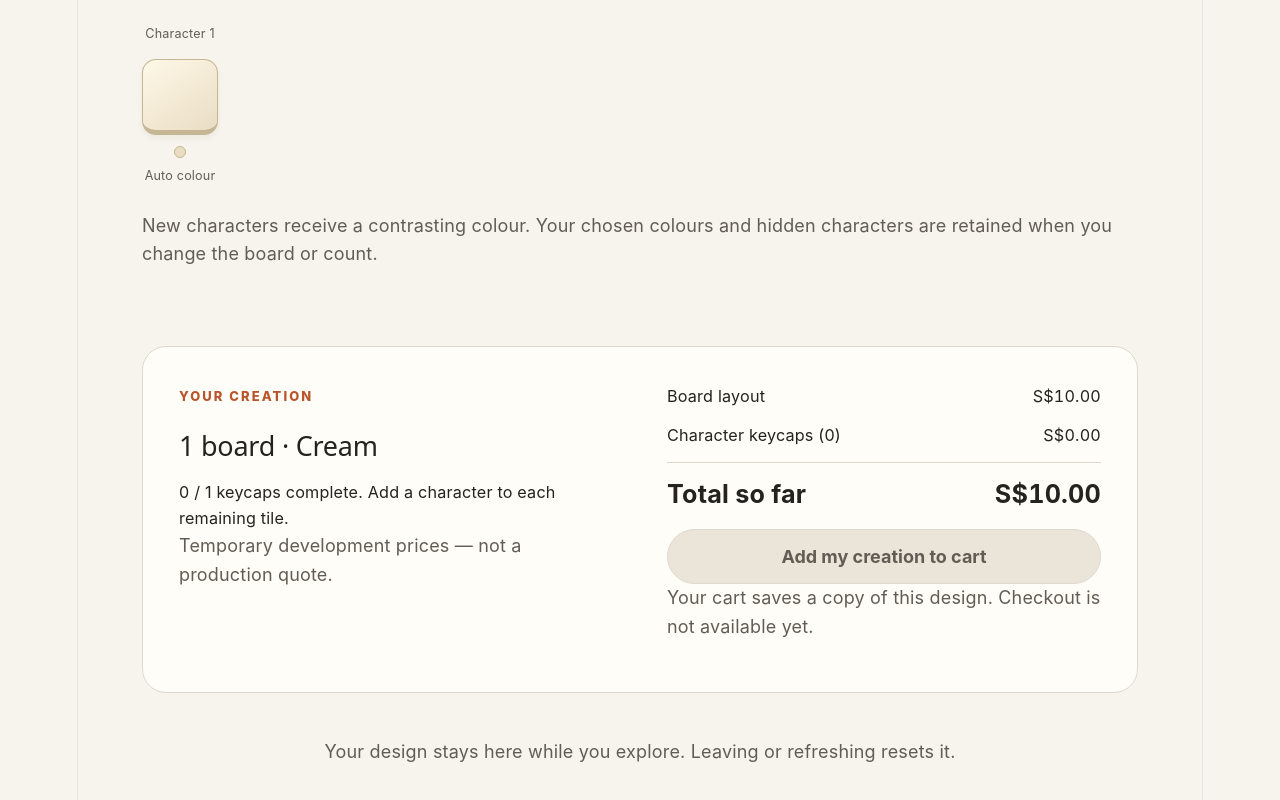
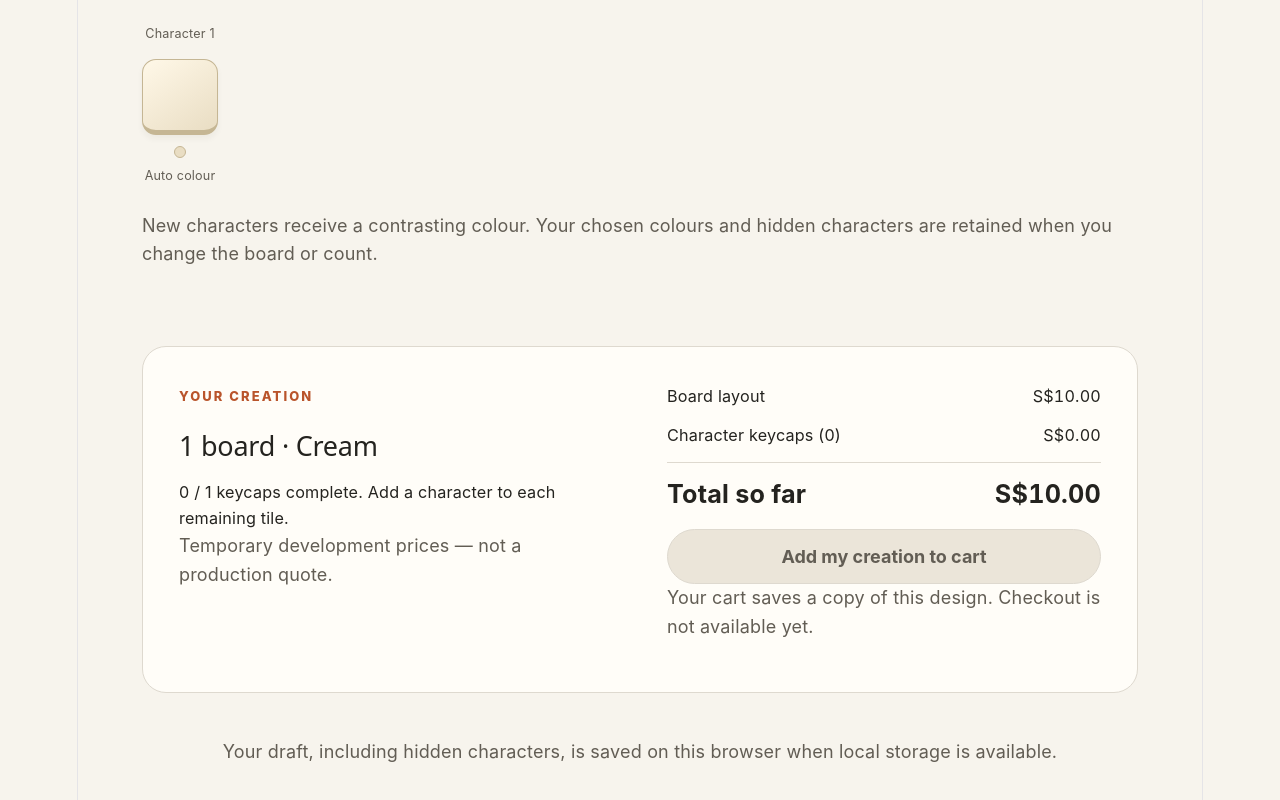
Before and after one commit to jyqyy2/beanforge3d, a React (Vite) app: page /studio/keycaps in a window 1280 px wide. Shown: the part 1167-1967 px from the top of the page. Built offline with nearby package versions, Linux system fonts and the light colour scheme.

Commit message:
add custom cart previews editing and persistent studio drafts

```diff
--- a/src/context/cartContextValue.ts
+++ b/src/context/cartContextValue.ts
@@ -1,9 +1,11 @@
 import { createContext } from 'react'
 import type { CartItem } from '../types/cart'
+import type { KeycapConfiguration } from '../types/keycap'
 
 export type CartContextType = {
   cartItems: CartItem[]
   addToCart: (item: CartItem) => void
+  updateCartDesign: (identity: string, configuration: KeycapConfiguration) => boolean
   removeFromCart: (itemIndex: number) => void
   updateCartItemQuantity: (
     itemIndex: number,
--- a/src/pages/KeycapColours.css
+++ b/src/pages/KeycapColours.css
@@ -87,6 +87,12 @@
 .character-palette { padding: 1rem; border: 1px solid var(--line); border-radius: 18px; background: var(--paper); max-width: 600px; }
 .character-palette p { margin-bottom: 0.75rem; font-size: 0.9rem; }
 .studio-swatch[data-colour="Blue"] { background: #9fc7e7; }
+.keycap-preview-compact { margin-block: 1rem; padding: 0.75rem; border-radius: 16px; }
+.keycap-preview-compact .keycap-strip { min-height: 100px; --board-gap: 5px; padding-inline: 8px; }
+.keycap-preview-compact .keycap-object { flex-basis: 46px; }
+.keycap-preview-compact .keycap-object small { display: none; }
+.keycap-preview-compact .keycap-sketch { font-size: clamp(0.6rem, 1.5vw, 1rem); border-bottom-width: 3px; }
+.keycap-preview-compact > p { font-size: 0.8rem; overflow-wrap: anywhere; line-height: 1.6; }
 @media (max-width: 850px) {
   .studio-characters { grid-template-columns: repeat(4, minmax(0, 76px)); }
 }
--- a/src/pages/KeycapStudioPage.tsx
+++ b/src/pages/KeycapStudioPage.tsx
@@ -1,30 +1,59 @@
-import { useState } from 'react'
-import { Link } from 'react-router-dom'
+import { useEffect, useState } from 'react'
+import { Link, useNavigate, useSearchParams } from 'react-router-dom'
 import { getCharacterColours, getCustomKeycapPricing, getProductBySlug } from '../data/catalogue'
 import KeycapPreview from '../components/KeycapPreview'
 import type { KeycapConfiguration } from '../types/keycap'
 import { calculateKeycapPrice } from '../utils/keycapPricing'
 import { useCart } from '../context/useCart'
-import './KeycapStudioPage.css'
-import './KeycapColours.css'
+import { cartItemIdentity } from '../utils/cartIdentity'
+import { keycapDraftStorageKey, readKeycapDraft } from '../utils/keycapDraft'
 
 const money = (minor: number) => `S$${(minor / 100).toFixed(2)}`
 
 export default function KeycapStudioPage() {
-  const { addToCart } = useCart()
+  const [searchParams] = useSearchParams()
+  const { cartItems } = useCart()
+  const editIdentity = searchParams.get('edit')
+  const cartItem = editIdentity === null ? undefined : cartItems.find((item) => item.configuration && cartItemIdentity(item) === editIdentity)
+  if (editIdentity !== null && !cartItem) return <main className="keycap-studio">
+    <h1>This design is no longer in your cart.</h1>
+    <p>It may have been removed or changed. Your other designs are safe.</p>
+    <Link to="/cart" className="back-link">Return to cart</Link>
+    <p><Link to="/studio/keycaps">Open your studio draft</Link></p>
+  </main>
+  return <KeycapStudioEditor key={editIdentity ?? 'draft'} editIdentity={editIdentity} savedConfiguration={cartItem?.configuration} />
+}
+
+function KeycapStudioEditor({ editIdentity, savedConfiguration }: { editIdentity: string | null; savedConfiguration?: KeycapConfiguration }) {
+  const { addToCart, updateCartDesign } = useCart()
+  const navigate = useNavigate()
   const colours = getProductBySlug('bean-keycap')?.colours ?? []
   const pricing = getCustomKeycapPricing()
-  const [count, setCount] = useState(1)
-  const [colour, setColour] = useState(colours[0] ?? '')
-  const [characters, setCharacters] = useState<KeycapConfiguration['characters']>(() => Array.from({ length: 8 }, () => ({ character: '', colour: '' })))
+  const [draft] = useState(() => editIdentity === null ? readKeycapDraft() : null)
+  const [count, setCount] = useState(savedConfiguration?.characters.length ?? draft?.count ?? 1)
+  const [colour, setColour] = useState(savedConfiguration?.boardColour ?? draft?.configuration.boardColour ?? colours[0] ?? '')
+  const [characters, setCharacters] = useState<KeycapConfiguration['characters']>(() => Array.from({ length: 8 }, (_, index) => ({ ...(savedConfiguration?.characters[index] ?? draft?.configuration.characters[index] ?? { character: '', colour: '' }) })))
   const [activeIndex, setActiveIndex] = useState<number | null>(null)
   const [message, setMessage] = useState('')
+  useEffect(() => {
+    if (editIdentity !== null) return
+    try {
+      localStorage.setItem(keycapDraftStorageKey, JSON.stringify({ version: 1, count, configuration: { schemaVersion: 3, boardColour: colour, characters } }))
+    } catch {
+      return
+    }
+  }, [editIdentity, count, colour, characters])
   const configuration: KeycapConfiguration = { schemaVersion: 3, boardColour: colour, characters: characters.slice(0, count) }
   const characterColours = getCharacterColours()
   const selectedIndex = activeIndex !== null && activeIndex < count ? activeIndex : null
   const quote = calculateKeycapPrice(configuration, pricing)
   const addCreation = () => {
     if (!quote.complete || quote.totalMinor === null) return
+    if (editIdentity !== null) {
+      if (updateCartDesign(editIdentity, configuration)) navigate('/cart')
+      else setMessage('This design could not be updated. Please return to your cart and try again.')
+      return
+    }
     addToCart({
       productSlug: 'custom-keycaps',
       name: `Custom keycaps · ${configuration.characters.map(({ character }) => character).join('')}`,
@@ -41,8 +70,8 @@ export default function KeycapStudioPage() {
     setMessage('')
   }
   return <main className="keycap-studio" data-colour={colour}>
-    <Link to="/#custom" className="back-link">← Back to the shop</Link>
-    <header className="studio-heading"><p className="eyebrow">THE BEANFORGE KEYCAP STUDIO</p><h1>Build your own.</h1><p>Your name. Your lucky number. Your little daily reminder.</p></header>
+    <Link to={editIdentity === null ? '/#custom' : '/cart'} className="back-link">{editIdentity === null ? '← Back to the shop' : '← Cancel and return to cart'}</Link>
+    <header className="studio-heading"><p className="eyebrow">THE BEANFORGE KEYCAP STUDIO</p><h1>{editIdentity === null ? 'Build your own.' : 'Refine your creation.'}</h1><p>{editIdentity === null ? 'Your name. Your lucky number. Your little daily reminder.' : 'Changes apply to every copy in this cart row when you save. Matching designs combine quantities.'}</p></header>
     <div className="studio-layout">
       <KeycapPreview configuration={configuration} activeIndex={activeIndex} />
       <section className="studio-options" aria-label="Design your keycaps">
@@ -86,8 +115,8 @@ export default function KeycapStudioPage() {
           <p className="studio-note">New characters receive a contrasting colour. Your chosen colours and hidden characters are retained when you change the board or count.</p>
         </fieldset>
       </section>
-      <section className="studio-purchase" aria-label="Your creation price"><div><p className="eyebrow">YOUR CREATION</p><h2>{count} {count === 1 ? 'board' : 'boards'} · {colour}</h2><p id="studio-completion" role="status">{quote.completed} / {count} keycaps complete. {quote.complete ? '✓ Ready to add to cart.' : 'Add a character to each remaining tile.'}</p><p className="studio-note">Temporary development prices — not a production quote.</p></div><div className="studio-price-action"><dl><div><dt>Board layout</dt><dd>{quote.boardMinor === null ? 'Unavailable' : money(quote.boardMinor)}</dd></div><div><dt>Character keycaps ({quote.completed})</dt><dd>{money(quote.charactersMinor)}</dd></div><div className="studio-total"><dt>{quote.complete ? 'Total' : 'Total so far'}</dt><dd>{quote.totalMinor === null ? 'Unavailable' : money(quote.totalMinor)}</dd></div></dl><button type="button" className="studio-add" disabled={!quote.complete} aria-describedby="studio-completion studio-cart-note" onClick={addCreation}>Add my creation to cart</button><p id="studio-cart-note" className="studio-note">Your cart saves a copy of this design. Checkout is not available yet.</p><p role="status" className="studio-action-message">{message}</p>{message && <Link to="/cart" className="back-link">View cart →</Link>}</div></section>
-      <p className="studio-session-note">Your design stays here while you explore. Leaving or refreshing resets it.</p>
+      <section className="studio-purchase" aria-label="Your creation price"><div><p className="eyebrow">YOUR CREATION</p><h2>{count} {count === 1 ? 'board' : 'boards'} · {colour}</h2><p id="studio-completion" role="status">{quote.completed} / {count} keycaps complete. {quote.complete ? '✓ Ready to save to cart.' : 'Add a character to each remaining tile.'}</p><p className="studio-note">Temporary development prices — not a production quote.</p></div><div className="studio-price-action"><dl><div><dt>Board layout</dt><dd>{quote.boardMinor === null ? 'Unavailable' : money(quote.boardMinor)}</dd></div><div><dt>Character keycaps ({quote.completed})</dt><dd>{money(quote.charactersMinor)}</dd></div><div className="studio-total"><dt>{quote.complete ? 'Total' : 'Total so far'}</dt><dd>{quote.totalMinor === null ? 'Unavailable' : money(quote.totalMinor)}</dd></div></dl><button type="button" className="studio-add" disabled={!quote.complete} aria-describedby="studio-completion studio-cart-note" onClick={addCreation}>{editIdentity === null ? 'Add my creation to cart' : 'Save changes to cart'}</button><p id="studio-cart-note" className="studio-note">Your cart saves a copy of this design. Checkout is not available yet.</p><p role="status" className="studio-action-message">{message}</p>{message && <Link to="/cart" className="back-link">View cart →</Link>}</div></section>
+      <p className="studio-session-note">{editIdentity === null ? 'Your draft, including hidden characters, is saved on this browser when local storage is available.' : 'Unsaved cart edits reset when you leave or refresh. Your separate studio draft is not changed.'}</p>
     </div>
   </main>
 }
--- a/src/utils/cartIdentity.ts
+++ b/src/utils/cartIdentity.ts
@@ -2,7 +2,7 @@ import type { CartItem } from '../types/cart'
 import type { KeycapConfiguration } from '../types/keycap'
 import { getCharacterColours, getProductBySlug } from '../data/catalogue'
 
-export function isKeycapConfiguration(value: unknown): value is KeycapConfiguration {
+export function isKeycapConfiguration(value: unknown, allowIncomplete = false): value is KeycapConfiguration {
   if (!value || typeof value !== 'object') return false
   const config = value as Partial<KeycapConfiguration>
   return config.schemaVersion === 3 &&
@@ -10,8 +10,10 @@ export function isKeycapConfiguration(value: unknown): value is KeycapConfigurat
     (getProductBySlug('bean-keycap')?.colours ?? []).includes(config.boardColour) &&
     Array.isArray(config.characters) && config.characters.length >= 1 && config.characters.length <= 8 &&
     config.characters.every((item) => item && typeof item === 'object' &&
-      typeof item.character === 'string' && /^[A-Z0-9]$/.test(item.character) &&
-      getCharacterColours().includes(item.colour))
+      typeof item.character === 'string' &&
+      (allowIncomplete && item.character === ''
+        ? item.colour === '' || getCharacterColours().includes(item.colour)
+        : /^[A-Z0-9]$/.test(item.character) && getCharacterColours().includes(item.colour)))
 }
 
 export function cartItemIdentity(item: CartItem): string {
--- /dev/null
+++ b/src/utils/keycapDraft.ts
@@ -0,0 +1,30 @@
+import type { KeycapConfiguration } from '../types/keycap'
+import { isKeycapConfiguration } from './cartIdentity'
+
+export const keycapDraftStorageKey = 'beanforge-keycap-draft'
+
+export type KeycapDraft = {
+  version: 1
+  count: number
+  configuration: KeycapConfiguration
+}
+
+export function parseKeycapDraft(raw: string | null): KeycapDraft | null {
+  try {
+    const draft = JSON.parse(raw ?? 'null') as Partial<KeycapDraft> | null
+    if (!draft || draft.version !== 1 || typeof draft.count !== 'number' || !Number.isInteger(draft.count) ||
+      draft.count < 1 || draft.count > 8 ||
+      !isKeycapConfiguration(draft.configuration, true) || draft.configuration.characters.length !== 8) return null
+    return draft as KeycapDraft
+  } catch {
+    return null
+  }
+}
+
+export function readKeycapDraft(): KeycapDraft | null {
+  try {
+    return parseKeycapDraft(localStorage.getItem(keycapDraftStorageKey))
+  } catch {
+    return null
+  }
+}
```
Also changed, not shown: src/components/KeycapPreview.tsx (+7 -5 lines), src/context/CartContext.tsx (+10 -0 lines), src/pages/CartPage.tsx (+5 -3 lines), src/utils/updateKeycapCart.ts (added, +26 -0 lines), 1 other file (tests, documents, lock files or other folders).
